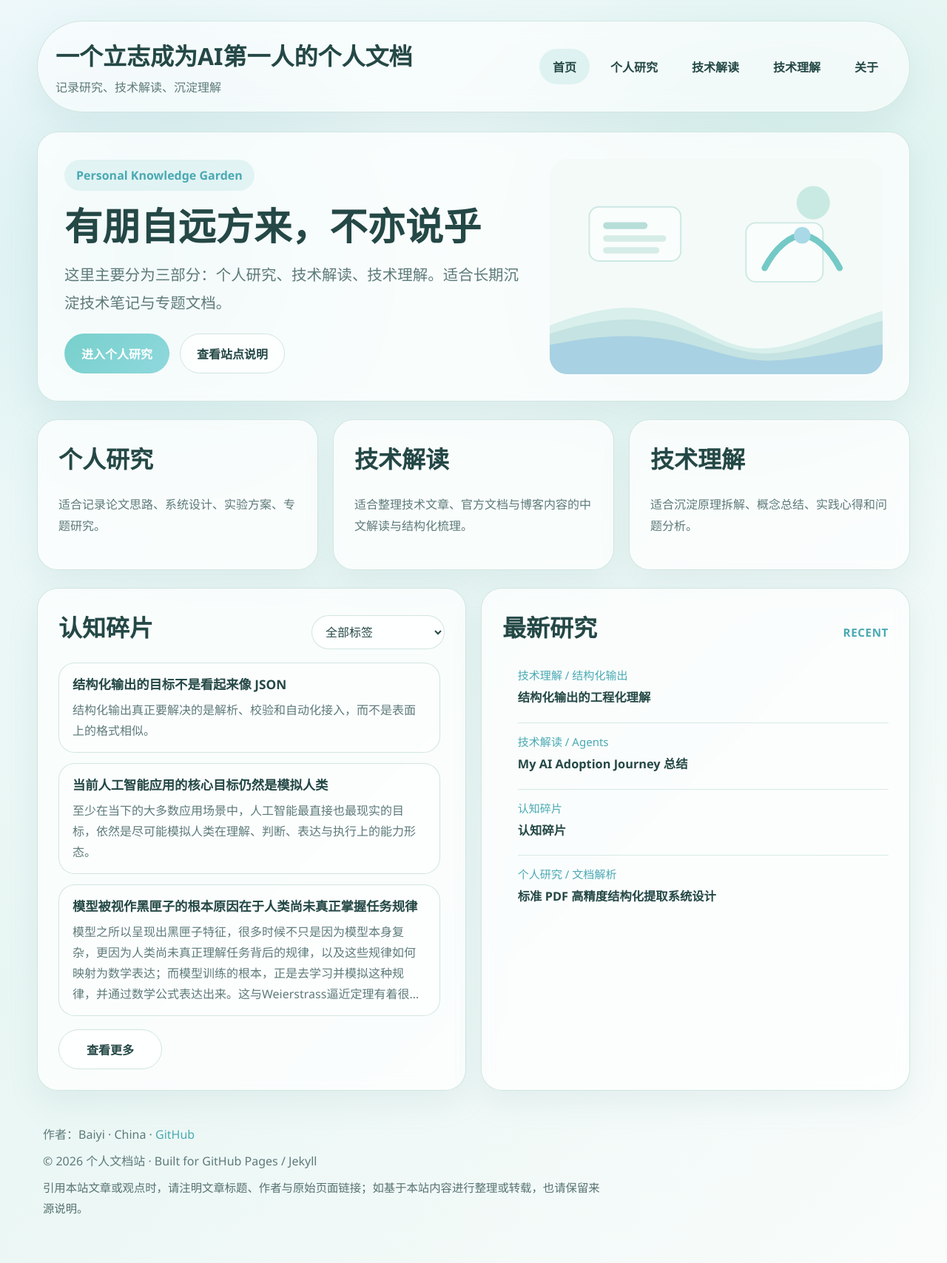
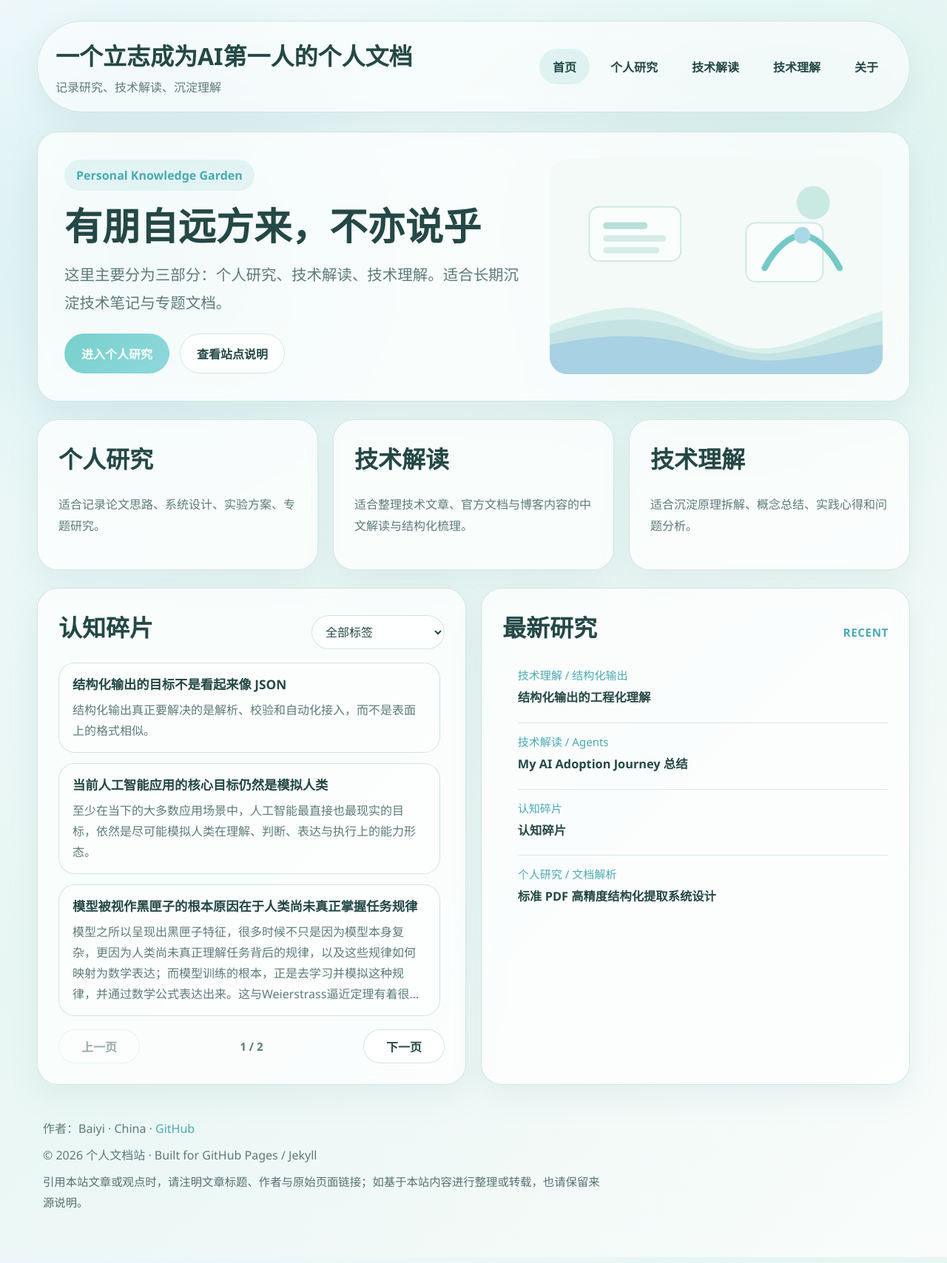
Before and after one commit to 8888-baiyi-8888/8888-baiyi-8888.github.io, a Jekyll site: the page built from index.md, in a window 1280 px wide. Shown: the whole page at 74% size. Built offline with Jekyll 4.4.1, drawn with Linux system fonts in a browser that asks for light colours.

Commit message:
“认知碎片：更改布局”

```diff
--- a/_layouts/home.html
+++ b/_layouts/home.html
@@ -70,15 +70,17 @@ layout: default
       </select>
     </div>
     <div class="thoughts-list" id="thoughts-list">
-      {% for fragment in fragments limit: 3 %}
+      {% for fragment in fragments %}
         <article class="thought-card" data-tags="{{ fragment.tags | join: '|' }}" data-created-at="{{ fragment.created_at }}" data-status="{{ fragment.status }}">
           <h3>{{ fragment.title }}</h3>
           <p>{{ fragment.summary }}</p>
         </article>
       {% endfor %}
     </div>
-    <div class="thoughts-more">
-      <a class="btn btn-secondary" href="{{ '/cognitive-fragments/' | relative_url }}">查看更多</a>
+    <div class="thoughts-pagination" id="thoughts-pagination">
+      <button type="button" class="thoughts-page-btn" id="thoughts-prev">上一页</button>
+      <span class="thoughts-page-info" id="thoughts-page-info">1 / 1</span>
+      <button type="button" class="thoughts-page-btn" id="thoughts-next">下一页</button>
     </div>
   </div>
   <div class="card">
@@ -119,37 +121,81 @@ layout: default
     var desktopFilter = document.getElementById('thought-tag-filter');
     var mobileFilter = document.getElementById('thought-tag-filter-mobile');
     var list = document.getElementById('thoughts-list');
+    var prevBtn = document.getElementById('thoughts-prev');
+    var nextBtn = document.getElementById('thoughts-next');
+    var pageInfo = document.getElementById('thoughts-page-info');
     if (!list) return;
+    var pageSize = 3;
+    var currentPage = 1;
 
     function syncFilters(value, source) {
       if (desktopFilter && source !== desktopFilter) desktopFilter.value = value;
       if (mobileFilter && source !== mobileFilter) mobileFilter.value = value;
     }
 
-    function applyFilter(value) {
-      var cards = list.querySelectorAll('.thought-card');
+    function getFilteredCards(value) {
+      var cards = Array.prototype.slice.call(list.querySelectorAll('.thought-card'));
+      return cards.filter(function (card) {
+        var tags = (card.getAttribute('data-tags') || '').split('|');
+        return !value || tags.indexOf(value) !== -1;
+      });
+    }
 
-      cards.forEach(function (card) {
-        var tags = (card.getAttribute('data-tags') || '').split('|');
-        var visible = !value || tags.indexOf(value) !== -1;
-        card.hidden = !visible;
+    function renderPage(value) {
+      var allCards = Array.prototype.slice.call(list.querySelectorAll('.thought-card'));
+      var filteredCards = getFilteredCards(value);
+      var totalPages = Math.max(1, Math.ceil(filteredCards.length / pageSize));
+
+      if (currentPage > totalPages) currentPage = totalPages;
+      if (currentPage < 1) currentPage = 1;
+
+      var start = (currentPage - 1) * pageSize;
+      var end = start + pageSize;
+
+      allCards.forEach(function (card) {
+        card.hidden = true;
       });
+
+      filteredCards.slice(start, end).forEach(function (card) {
+        card.hidden = false;
+      });
+
+      if (pageInfo) pageInfo.textContent = totalPages === 0 ? '0 / 0' : (currentPage + ' / ' + totalPages);
+      if (prevBtn) prevBtn.disabled = currentPage <= 1;
+      if (nextBtn) nextBtn.disabled = currentPage >= totalPages;
     }
 
     function bindFilter(filter) {
       if (!filter) return;
       filter.addEventListener('change', function () {
         var value = filter.value;
+        currentPage = 1;
         syncFilters(value, filter);
-        applyFilter(value);
+        renderPage(value);
       });
     }
 
     bindFilter(desktopFilter);
     bindFilter(mobileFilter);
 
+    if (prevBtn) {
+      prevBtn.addEventListener('click', function () {
+        var value = (desktopFilter && desktopFilter.value) || (mobileFilter && mobileFilter.value) || '';
+        currentPage -= 1;
+        renderPage(value);
+      });
+    }
+
+    if (nextBtn) {
+      nextBtn.addEventListener('click', function () {
+        var value = (desktopFilter && desktopFilter.value) || (mobileFilter && mobileFilter.value) || '';
+        currentPage += 1;
+        renderPage(value);
+      });
+    }
+
     var initialValue = (desktopFilter && desktopFilter.value) || (mobileFilter && mobileFilter.value) || '';
     syncFilters(initialValue, null);
-    applyFilter(initialValue);
+    renderPage(initialValue);
   })();
 </script>
--- a/assets/css/style.css
+++ b/assets/css/style.css
@@ -311,12 +311,32 @@ pre code,
   display: block;
   overflow: visible;
 }
-.thoughts-more {
+.thoughts-pagination {
+  display: flex;
+  align-items: center;
+  justify-content: space-between;
+  gap: 12px;
   margin-top: 18px;
 }
-.thoughts-more .btn {
-  min-width: 140px;
-  text-align: center;
+.thoughts-page-btn {
+  min-width: 110px;
+  padding: 10px 18px;
+  border: 1px solid rgba(207,229,224,0.95);
+  border-radius: 999px;
+  background: rgba(255,255,255,0.82);
+  color: var(--text);
+  font: inherit;
+  font-weight: 700;
+  cursor: pointer;
+}
+.thoughts-page-btn:disabled {
+  opacity: 0.45;
+  cursor: default;
+}
+.thoughts-page-info {
+  color: var(--muted);
+  font-size: 0.95rem;
+  font-weight: 700;
 }
 .cognitive-page {
   display: grid;
@@ -620,6 +640,10 @@ pre code,
   .thoughts-list {
     max-height: 520px;
   }
+  .thoughts-pagination {
+    justify-content: flex-start;
+    flex-wrap: wrap;
+  }
   .cognitive-page-head {
     flex-direction: column;
   }
```
